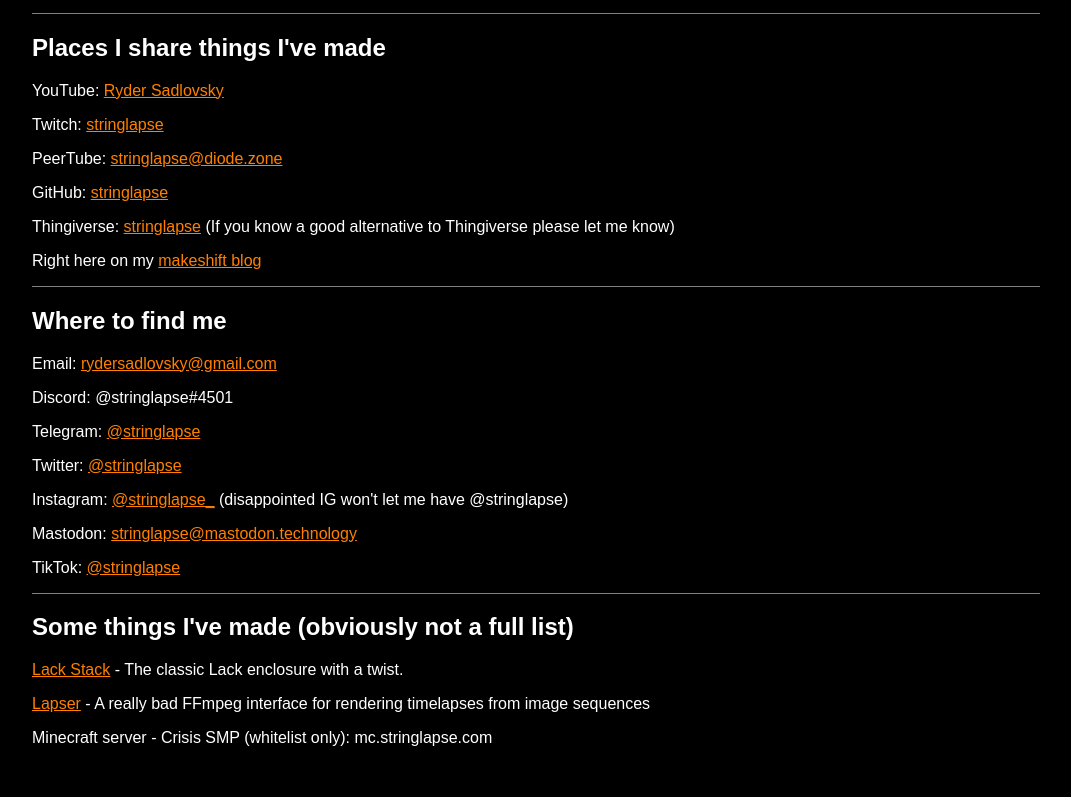
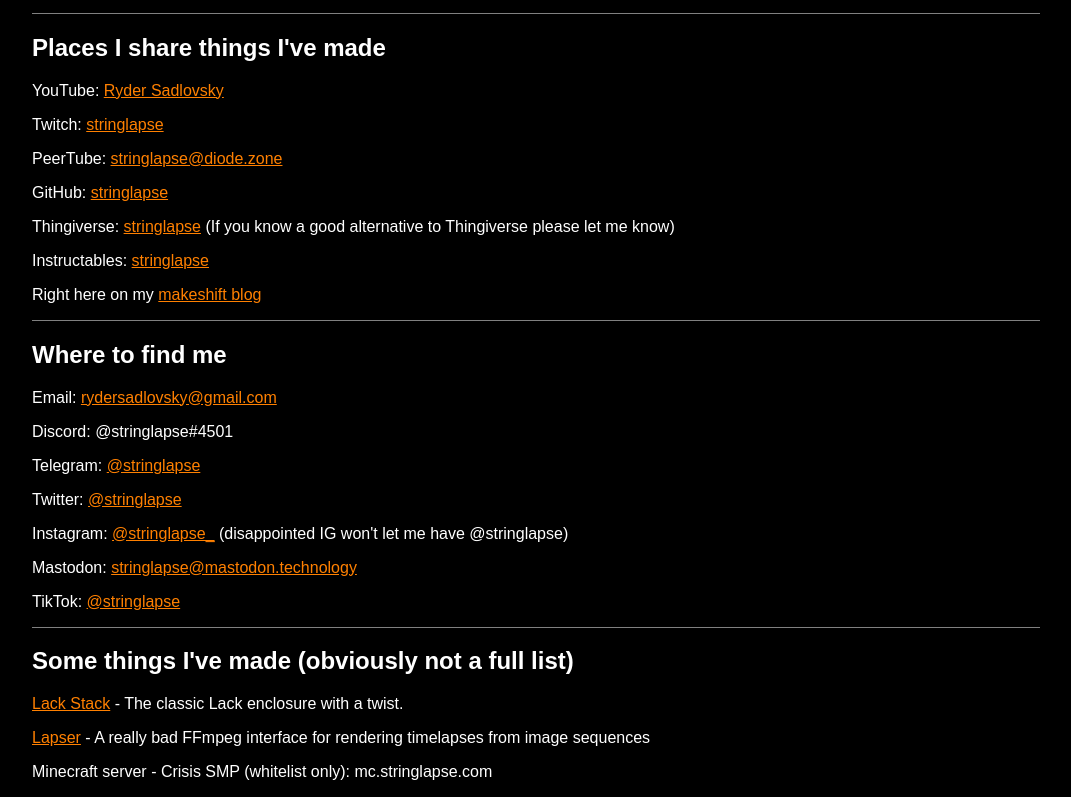
Before and after one commit to stringlapse/stringlapse.github.io, a plain HTML site: page index.html in a window 1280 px wide. Shown: the part 135-932 px from the top of the page, without its empty margins (104-1175 px from the left). Before the commit the page ends 898 px from the top, so only its background shows below. Drawn offline with Linux system fonts and the light colour scheme.

Commit message:
Add Instructables

```diff
--- a/index.html
+++ b/index.html
@@ -20,6 +20,7 @@
         <p>PeerTube: <a href="https://diode.zone/accounts/stringlapse">stringlapse@diode.zone</a></p>
         <p>GitHub: <a href="https://github.com/stringlapse">stringlapse</a></p>
         <p>Thingiverse: <a href="https://thingiverse.com/stringlapse">stringlapse</a> (If you know a good alternative to Thingiverse please let me know)</p>
+        <p>Instructables: <a href="https://www.instructables.com/member/stringlapse">stringlapse</a></p>
         <p>Right here on my <a href="/blog">makeshift blog</a></p>
         <hr>
 
```
